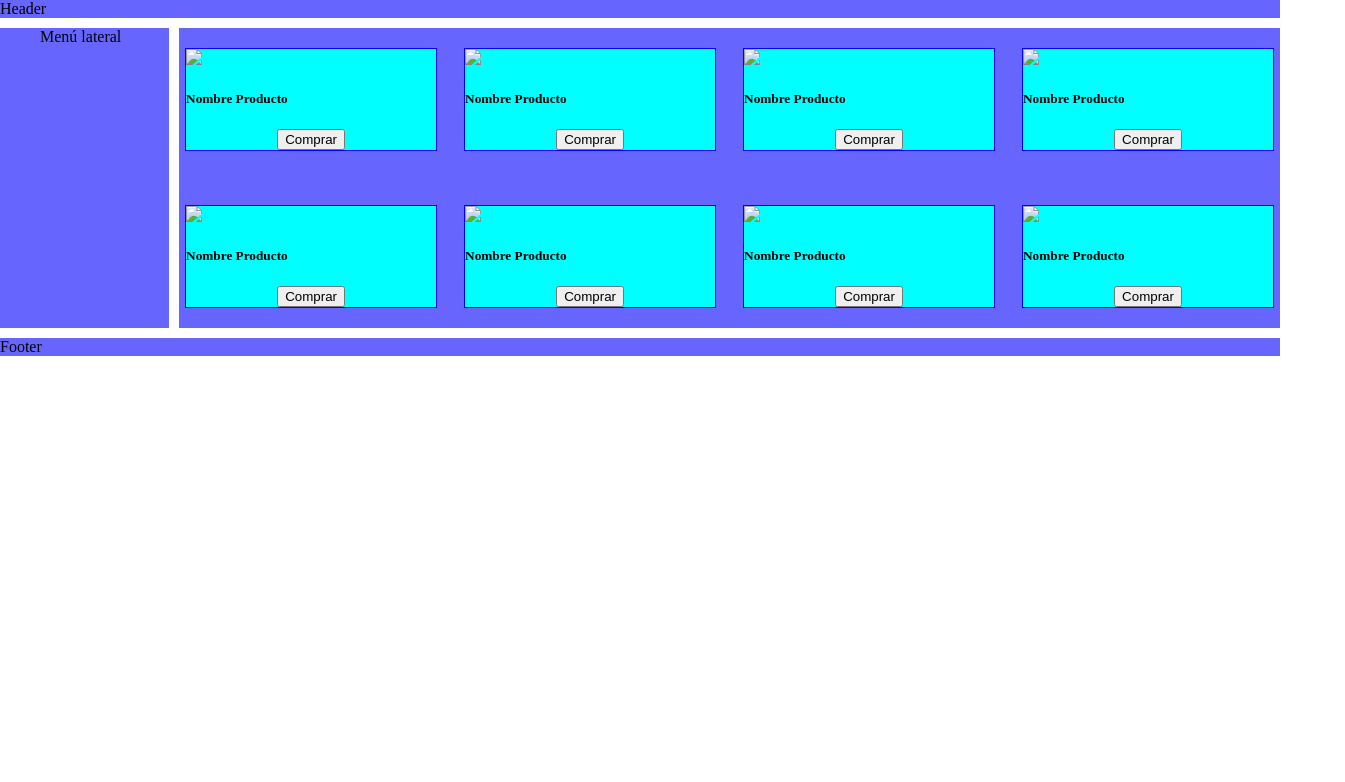
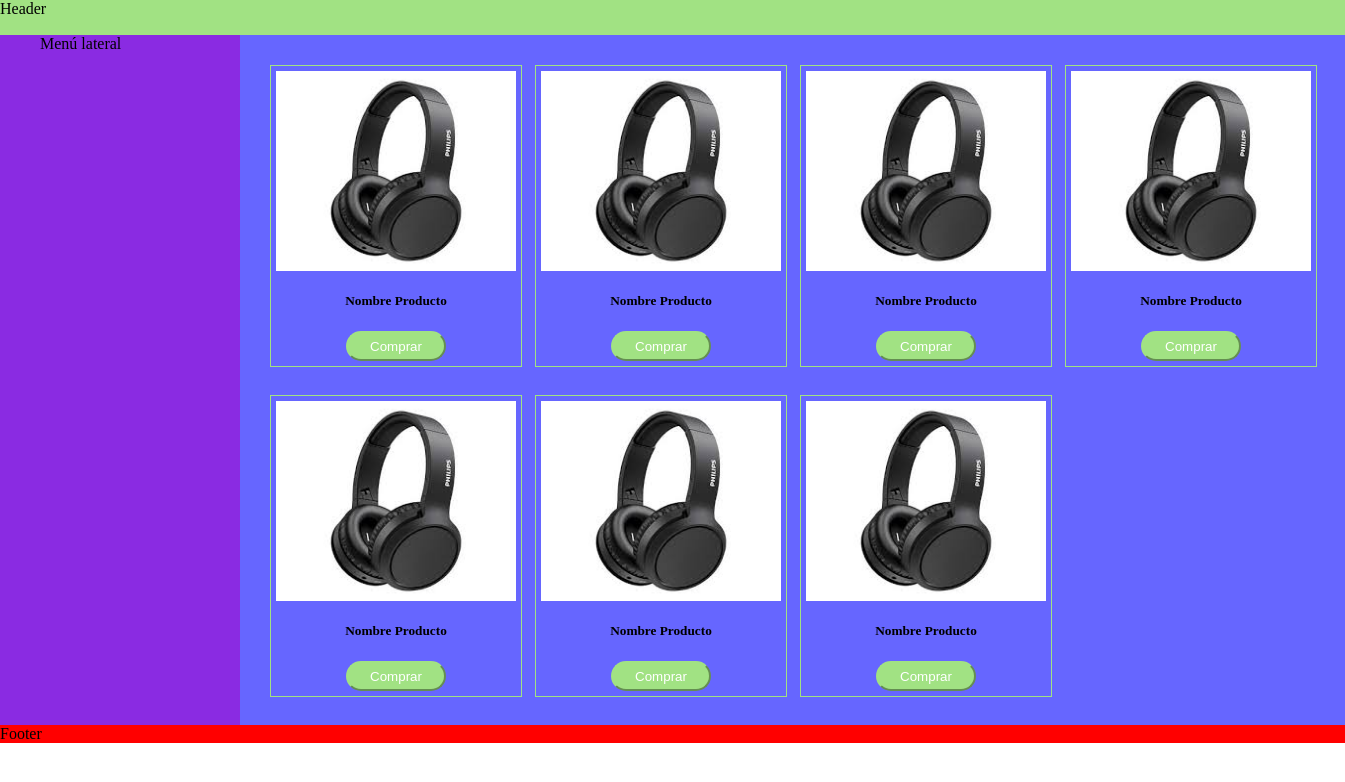
Before and after one commit to NancyKarina1234/Animaciones, a plain HTML site: page index.html in a window 1280 px wide. Shown: the whole page, 1345 px wide, since content can reach past the window. Drawn offline with Linux system fonts and the light colour scheme.

Commit message:
incorporacion tajetas

```diff
--- a/Assets/css/style.css
+++ b/Assets/css/style.css
@@ -5,19 +5,21 @@ body{
 
 header{
 grid-area: header;
-background-color: #66f;
+background-color: #A1E283;
+height: 35px;
 }
 
 menu{
 grid-area: menu;
-background-color: #66f;
+background-color: blueviolet;
 margin: 0px;
+width: 200px;
 }
 
 
 footer{
 grid-area: footer;
-background-color: #66f;
+background-color: red;
 }
 
 .grid-container{
@@ -25,20 +27,43 @@ background-color: #66f;
     grid-template-areas: "header header"
     "menu main-container"
     "footer footer";
-    gap: 10px;
+    gap: px;
 }
 .main-container{
+    padding: 30px;
     grid-area: main-container;
     background-color: #66f;
     display: grid;
     grid-template-columns: auto auto auto auto ;
     justify-items: center;
     align-items: center;
-    height: 300px;
-    row-gap: 15px;
+    row-gap: 30px;
     column-gap: 15px;
 }
 
 .grid-item {
-    background-color: aqua;
+    height: 300px;
+    width: 250px;
 }
+
+.card{
+    display: flex;
+    flex-direction: column;
+    justify-content: center;
+    align-items: center;
+}
+
+.card .texto{
+    align-items: center;
+    text-align: center;
+
+}
+button {
+    background-color: #A1E283;
+    border-color: #A1E283;
+    color: #fff;
+    padding: 0;
+    height: 30px;
+    width: 100px;
+    border-radius: 20px;
+}
--- a/index.html
+++ b/index.html
@@ -16,9 +16,8 @@
         <menu> Menú lateral </menu>
         <div class="main-container">
             <div class="grid-item">
-                <div class="card" style="border: 1px solid blue; width: 250px;" >
-                    <img src="./assets/img/carro.jpeg" style="height: 250px;">
-
+                <div class="card" style="border: 1px solid #A1E283; width: 250px; height: 300px;" >
+                    <img src="./Assets/img/audifinos.jpeg" style="width: 240px; height: 200px;">
                     <div class="texto">
                          <h5> Nombre Producto</h5>
                     </div>
@@ -28,9 +27,8 @@
                 </div>
             </div>
             <div class="grid-item">
-                <div class="card" style="border: 1px solid blue; width: 250px;" >
-                    <img src="./assets/img/carro.jpeg" style="height: 250px;">
-
+                <div class="card" style="border: 1px solid #A1E283; width: 250px; height: 300px;" >
+                    <img src="./Assets/img/audifinos.jpeg" style="width: 240px; height: 200px;">
                     <div class="texto">
                          <h5> Nombre Producto</h5>
                     </div>
@@ -40,9 +38,8 @@
                 </div>
             </div>
             <div class="grid-item">
-                <div class="card" style="border: 1px solid blue; width: 250px;" >
-                    <img src="./assets/img/carro.jpeg" style="height: 250px;">
-
+                <div class="card" style="border: 1px solid #A1E283; width: 250px; height: 300px;" >
+                    <img src="./Assets/img/audifinos.jpeg" style="width: 240px; height: 200px;">
                     <div class="texto">
                          <h5> Nombre Producto</h5>
                     </div>
@@ -52,9 +49,8 @@
                 </div>
             </div>
             <div class="grid-item">
-                <div class="card" style="border: 1px solid blue; width: 250px;" >
-                    <img src="./assets/img/carro.jpeg" style="height: 250px;">
-
+                <div class="card" style="border: 1px solid #A1E283; width: 250px; height: 300px;" >
+                    <img src="./Assets/img/audifinos.jpeg" style="width: 240px; height: 200px;">
                     <div class="texto">
                          <h5> Nombre Producto</h5>
                     </div>
@@ -64,9 +60,8 @@
                 </div>
             </div>
             <div class="grid-item">
-                <div class="card" style="border: 1px solid blue; width: 250px;" >
-                    <img src="./assets/img/carro.jpeg" style="height: 250px;">
-
+                <div class="card" style="border: 1px solid #A1E283; width: 250px; height: 300px;" >
+                    <img src="./Assets/img/audifinos.jpeg" style="width: 240px; height: 200px;">
                     <div class="texto">
                          <h5> Nombre Producto</h5>
                     </div>
@@ -76,9 +71,8 @@
                 </div>
             </div>
             <div class="grid-item">
-                <div class="card" style="border: 1px solid blue; width: 250px;" >
-                    <img src="./assets/img/carro.jpeg" style="height: 250px;">
-
+                <div class="card" style="border: 1px solid #A1E283; width: 250px; height: 300px;" >
+                    <img src="./Assets/img/audifinos.jpeg" style="width: 240px; height: 200px;">
                     <div class="texto">
                          <h5> Nombre Producto</h5>
                     </div>
@@ -87,22 +81,10 @@
                     </div>
                 </div>
             </div>
+
             <div class="grid-item">
-                <div class="card" style="border: 1px solid blue; width: 250px;" >
-                    <img src="./assets/img/carro.jpeg" style="height: 250px;">
-
-                    <div class="texto">
-                         <h5> Nombre Producto</h5>
-                    </div>
-                    <div class="boton" style="display: flex; justify-content: center;">
-                         <button> Comprar</button>
-                    </div>
-                </div>
-            </div>
-            <div class="grid-item">
-                <div class="card" style="border: 1px solid blue; width: 250px;" >
-                    <img src="./assets/img/carro.jpeg" style="height: 250px;">
-
+                <div class="card" style="border: 1px solid #A1E283; width: 250px; height: 300px;" >
+                    <img src="./Assets/img/audifinos.jpeg" style="width: 240px; height: 200px;">
                     <div class="texto">
                          <h5> Nombre Producto</h5>
                     </div>
```
